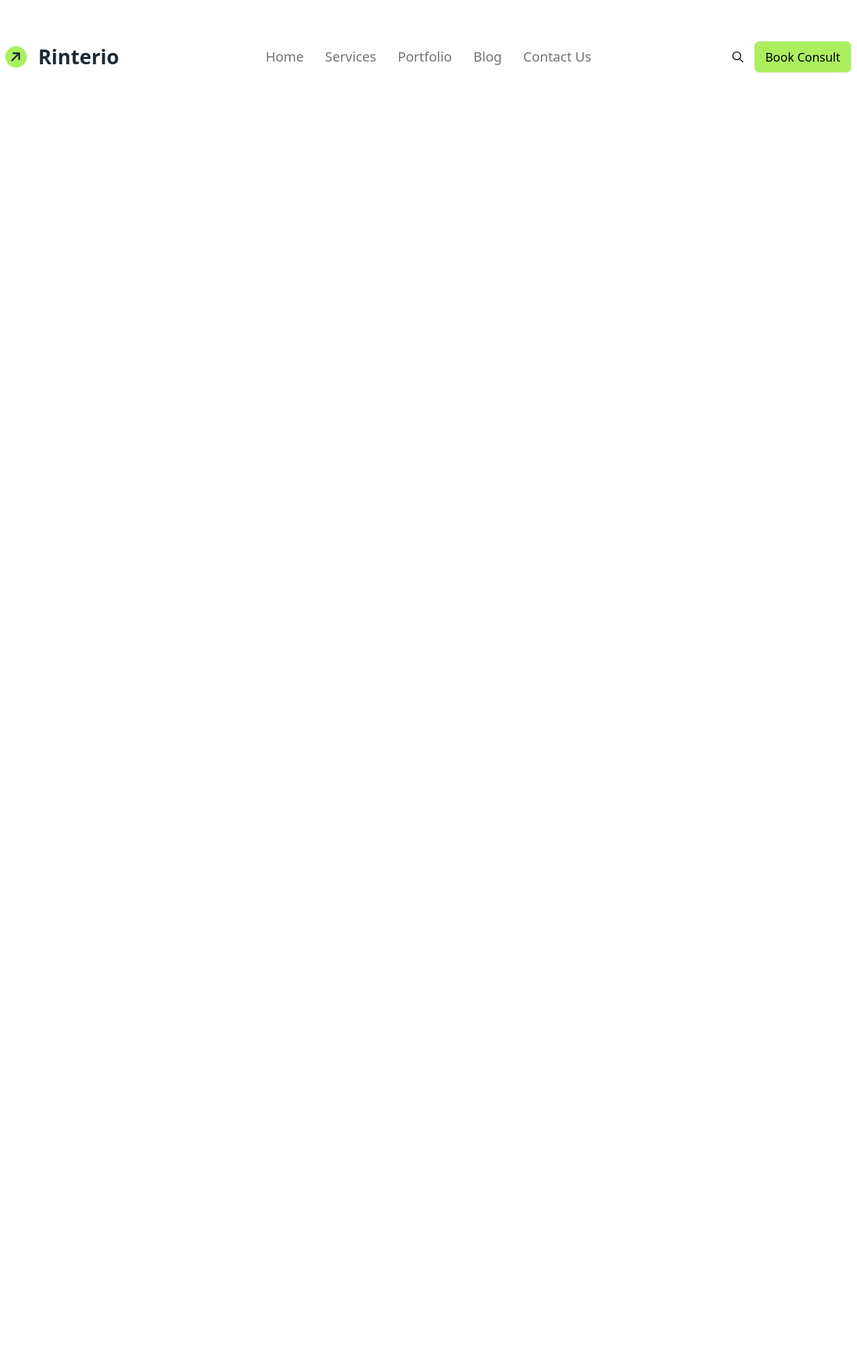
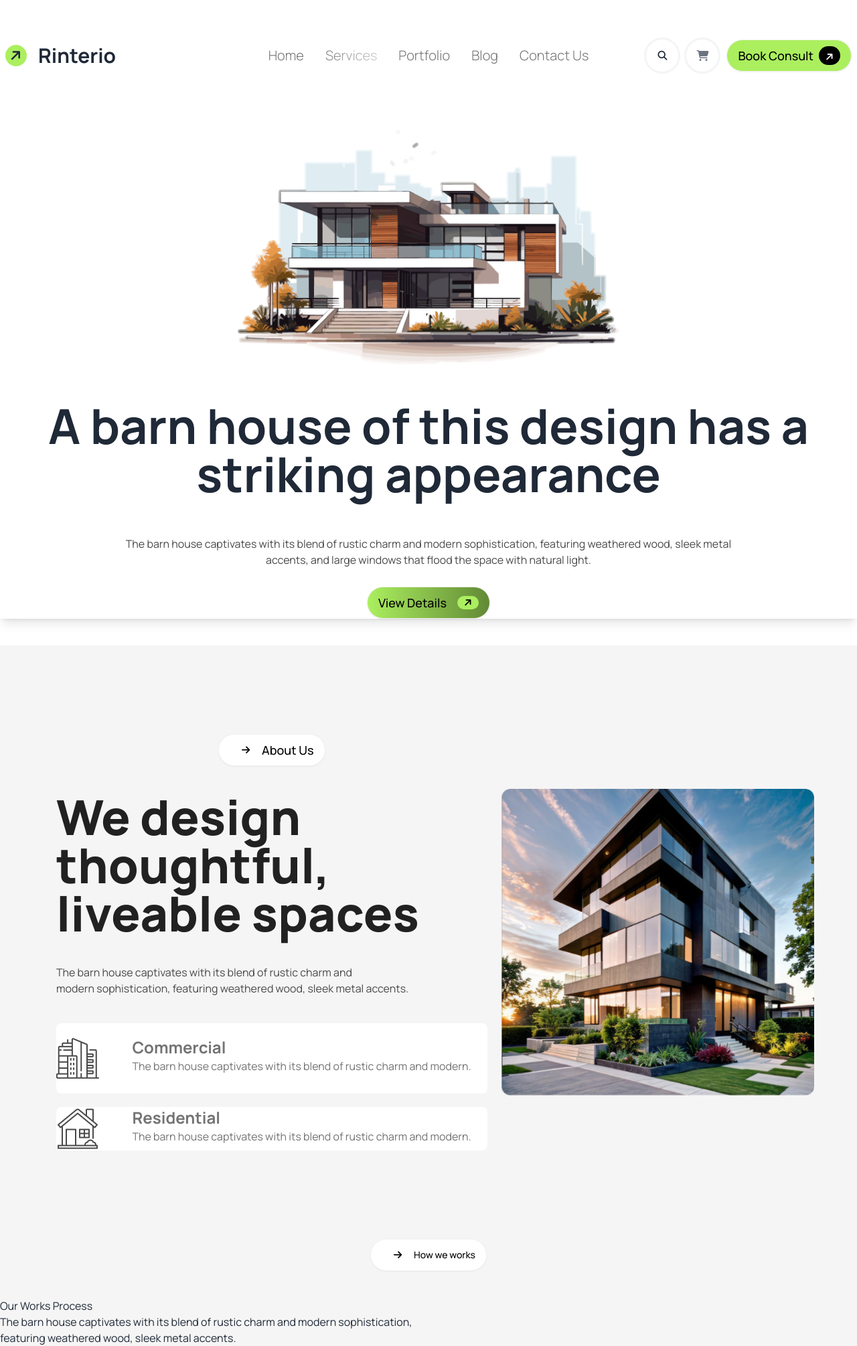
Before and after one commit to zeroxiru/B10-Assignment-03, a plain HTML site: page index.html in a window 1280 px wide. Shown: the whole page at 67% size. Before the commit the page ends 800 px from the top, so only its background shows below. Drawn offline with nearby package versions, Linux system fonts and the light colour scheme.

Commit message:
Banner and liveable place section completion

```diff
--- a/index.html
+++ b/index.html
@@ -17,10 +17,10 @@
         </style>
           <script src="https://kit.fontawesome.com/27b6146c47.js" crossorigin="anonymous"></script>
 </head>
-<body>
-    <header class="md:container md:mx-auto">
+<body class="manrope-font">
+    <header class="">
         <!-- navigation bar -->
-        <nav >
+        <nav class="md:container md:mx-auto">
             <div class="navbar bg-base-100 flex-1">
                 <div class="navbar-start avatar placeholder flex items-center">
                  <div class="bg-[#ABEF5F] w-8 rounded-full"><i class="fa-solid fa-arrow-right -rotate-45 text-xl "></i></div>
@@ -49,35 +49,114 @@
                 <div class="navbar-center hidden lg:flex">
                   <ul class="menu menu-horizontal px-1 text-xl font-[300] text-[#737373]">
                     <li class="hover:text-[#494949] hover:font-bold  duration-300 ease-in-out"><a>Home</a></li>
-                    <li class="hover:text-[#494949] hover:font-bold duration-300 ease-in-out"><a>Services</a</li>
+                    <li class="hover:text-[#494949] hover:font-bold duration-300 ease-in-out bg-gradient-to-r from-[#737373] to-[#D9D9D9] bg-clip-text text-transparent">
+                        <a>Services</a>
+                      </li>
+
                     <li class="hover:text-[#494949] hover:font-bold  duration-300 ease-in-out"><a>Portfolio</a></li>
                     <li class="hover:text-[#494949] hover:font-bold duration-300 ease-in-out"><a>Blog</a></li>
                     <li class="hover:text-[#494949] hover:font-bold duration-300 ease-in-out"><a>Contact Us</a></li>
                   </ul>
                 </div>
-                <div class="navbar-end  hidden lg:flex">
-                    <button class="btn btn-ghost btn-circle">
-                        <svg
-                          xmlns="http://www.w3.org/2000/svg"
-                          class="h-5 w-5"
-                          fill="none"
-                          viewBox="0 0 24 24"
-                          stroke="currentColor">
-                          <path
-                            stroke-linecap="round"
-                            stroke-linejoin="round"
-                            stroke-width="2"
-                            d="M21 21l-6-6m2-5a7 7 0 11-14 0 7 7 0 0114 0z" />
-                        </svg>
-                      </button>
-                  <button class="btn  bg-[#ABEF5F] text-black text-lg font-[500]">Book Consult</button>
+                <div class="navbar-end  hidden lg:flex space-x-3">
+                    <div class="avatar placeholder space-x-3 ">
+                        <button class="btn btn-ghost btn-circle bg-[#FFFFFF] w-12 rounded-full ring ring-gray-100">
+                            <i class="fa-solid fa-magnifying-glass"></i>
+                          </button>
+                         <button class="bg-[#FFFFFF]  w-12 rounded-full ring ring-gray-100 text-gray-500">
+                            <i class="fa-solid fa-cart-shopping"></i>
+                         </button>
+                    </div>
+
+                  <button class="btn bg-[#ABEF5F] text-black text-lg font-[500] rounded-3xl">Book Consult <div class="bg-black w-8 rounded-full"><i class="fa-solid fa-arrow-right -rotate-45 text-sm  text-white"></i></div></button>
                 </div>
               </div>
         </nav>
-        <!-- banner section with carousel -->
+        <!-- banner section with image -->
+        <div class="bg-[#FFFFFF] shadow-lg h-full">
+                <div class="flex justify-center items-center px-3 py-7">
+                    <img class="" src="assets/banner.png" />
+                </div>
+                <div class="">
+                    <h1 class="text-3xl lg:text-7xl font-bold text-center px-3 py-7">A barn house of this design has a <br>striking appearance</h1>
+                    <p class="text-center text-[#494949] px-3 py-7">The barn house captivates with its blend of rustic charm and modern sophistication, featuring weathered wood, sleek metal <br>accents, and large windows that flood the space with natural light.</p>
+                    <!-- <button class="btn  bg-[#ABEF5F] text-black text-2xl font-[500] rounded-3xl px-3 py-7 ">View Details <div class="bg-[#ABEF5F] w-8 rounded-full"><i class="fa-solid fa-arrow-right -rotate-45 text-sm  text-black"></i></div></button>   -->
+                    <button class="btn text-center bg-gradient-to-r from-[#ABEF5F] to-[#628936] text-black text-lg font-[500] rounded-3xl mx-auto mb-10 flex items-center justify-center ">
+                        View Details
+                        <div class="bg-[#ABEF5F] w-8 rounded-full  ml-2 flex items-center justify-center">
+                            <i class="fa-solid fa-arrow-right -rotate-45 text-sm text-black"></i>
+                        </div>
+                    </button>
+                </div>
 
+        </div>
+        <!-- <div class="h-20"></div> -->
+    </header>
+    <!-- liveable spaces section -->
+    <main class=" bg-neutral-100">
+        <!-- liveable spaces section -->
+        <section class="md:container md:mx-auto">
+            <div class="lg:flex lg:items-center lg:py-32 px-16">
+                <!-- text section -->
+                <div class="py-1 px-5">
+                    <!-- arrow section -->
+                    <button class="btn text-center text-black text-lg font-[500] rounded-3xl mx-auto mb-10 flex items-center justify-center bg-[#FFFFFF]">
+                        <div class="bg-[#FFFFFF] w-8 rounded-full ml-2 flex items-center justify-center">
+                            <i class="fa-solid fa-arrow-right text-sm text-black"></i>
+                        </div>
+                        About Us
+                    </button>
 
-    </header>
+                    <!-- text-title section -->
+                    <div>
+                        <h1 class="text-[#212121] text-2xl md:text-3xl lg:text-7xl font-extrabold my-5">We design thoughtful, <br>liveable spaces</h1>
+                        <p class="text-[#494949] my-10">The barn house captivates with its blend of rustic charm and <br>
+                            modern sophistication, featuring weathered wood, sleek metal accents.</p>
+                    </div>
 
+                    <!-- Commercial section -->
+                    <div class="flex  lg:flex-row justify-between bg-[#FFFFFF] rounded-lg py-5 mb-5">
+                        <img src="assets/commercial.png" alt="">
+                        <div class="px-3">
+                            <h1 class="text-2xl px-1 lg:px-3 font-bold text-[#737373]">Commercial</h1>
+                            <p class="px-1 lg:px-3 text-[#737373]">The barn house captivates with its blend of rustic charm and modern.</p>
+                        </div>
+                    </div>
+
+                    <!-- Residential section -->
+                    <div class="flex  lg:flex-row justify-between bg-[#FFFFFF] rounded-lg">
+                        <img src="assets/residential.png" alt="">
+                        <div class="px-3">
+                            <h1 class="text-2xl px-1 lg:px-3 font-bold text-[#737373]">Residential</h1>
+                            <p class="px-1 lg:px-3 text-[#737373]">The barn house captivates with its blend of rustic charm and modern.</p>
+                        </div>
+                    </div>
+                </div>
+
+                <!-- image section -->
+                <div class="mt-5 lg:mt-0">
+                    <img src="assets/Rectangle.png" alt="">
+                </div>
+            </div>
+        </section>
+        <!-- number of achievements sections -->
+         <section></section>
+         <!-- Our Latest Portfolio -->
+          <section class="md:container md:mx-auto">
+            <!-- info section -->
+             <div>
+                <button class="btn text-center text-black text-md font-[500] rounded-3xl mx-auto mb-10 flex items-center justify-center bg-[#FFFFFF]">
+                    <div class="bg-[#FFFFFF] w-8 rounded-full ml-2 flex items-center justify-center">
+                        <i class="fa-solid fa-arrow-right text-sm text-black"></i>
+                    </div>
+                    How we works
+                </button>
+                <h1>Our Works Process</h1>
+                <p>The barn house captivates with its blend of rustic charm and modern sophistication,<br> featuring weathered wood, sleek metal accents.</p>
+             </div>
+             <!-- card section -->
+              <div></div>
+          </section>
+    </main>
 </body>
 </html>
```
